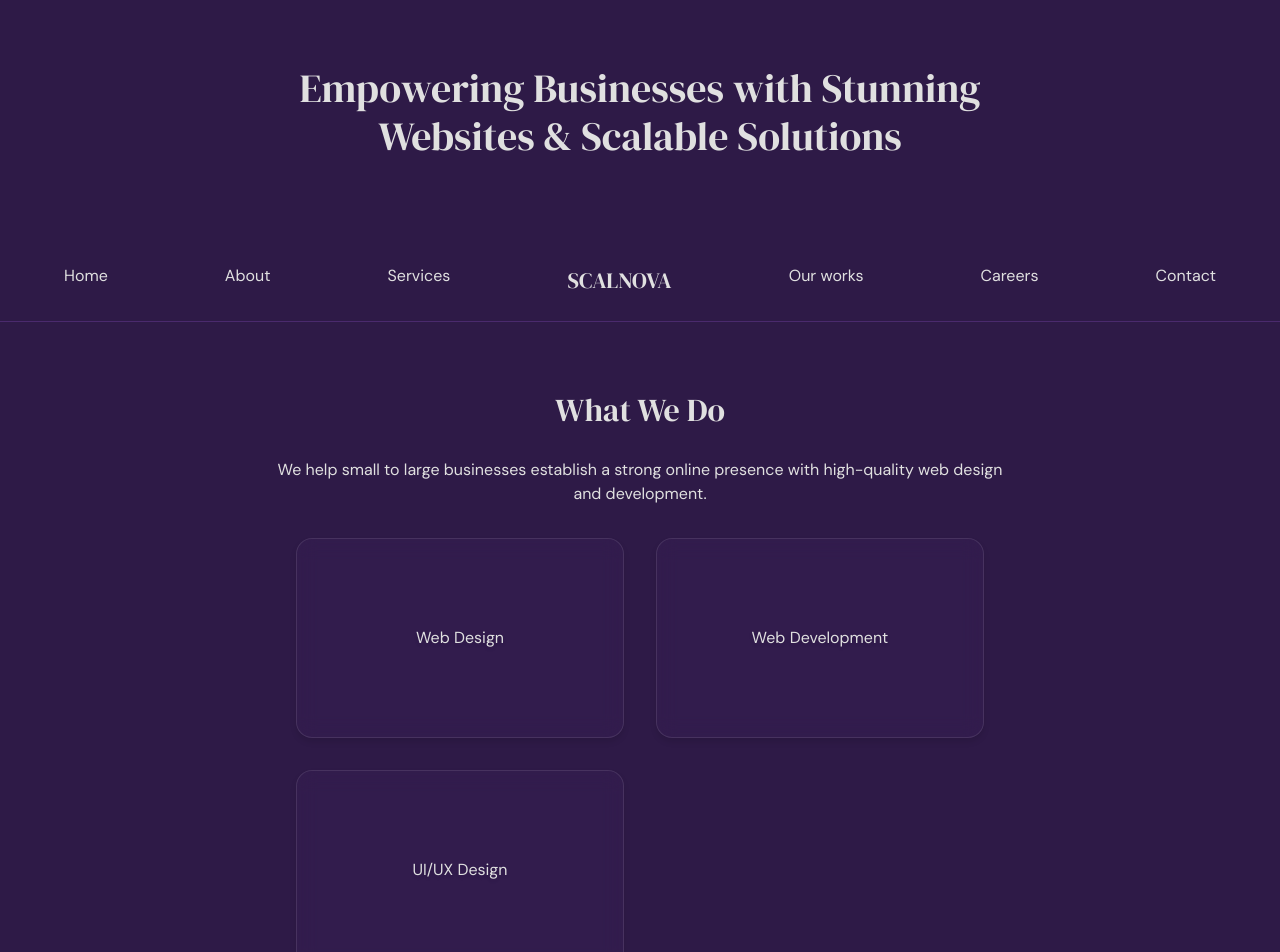
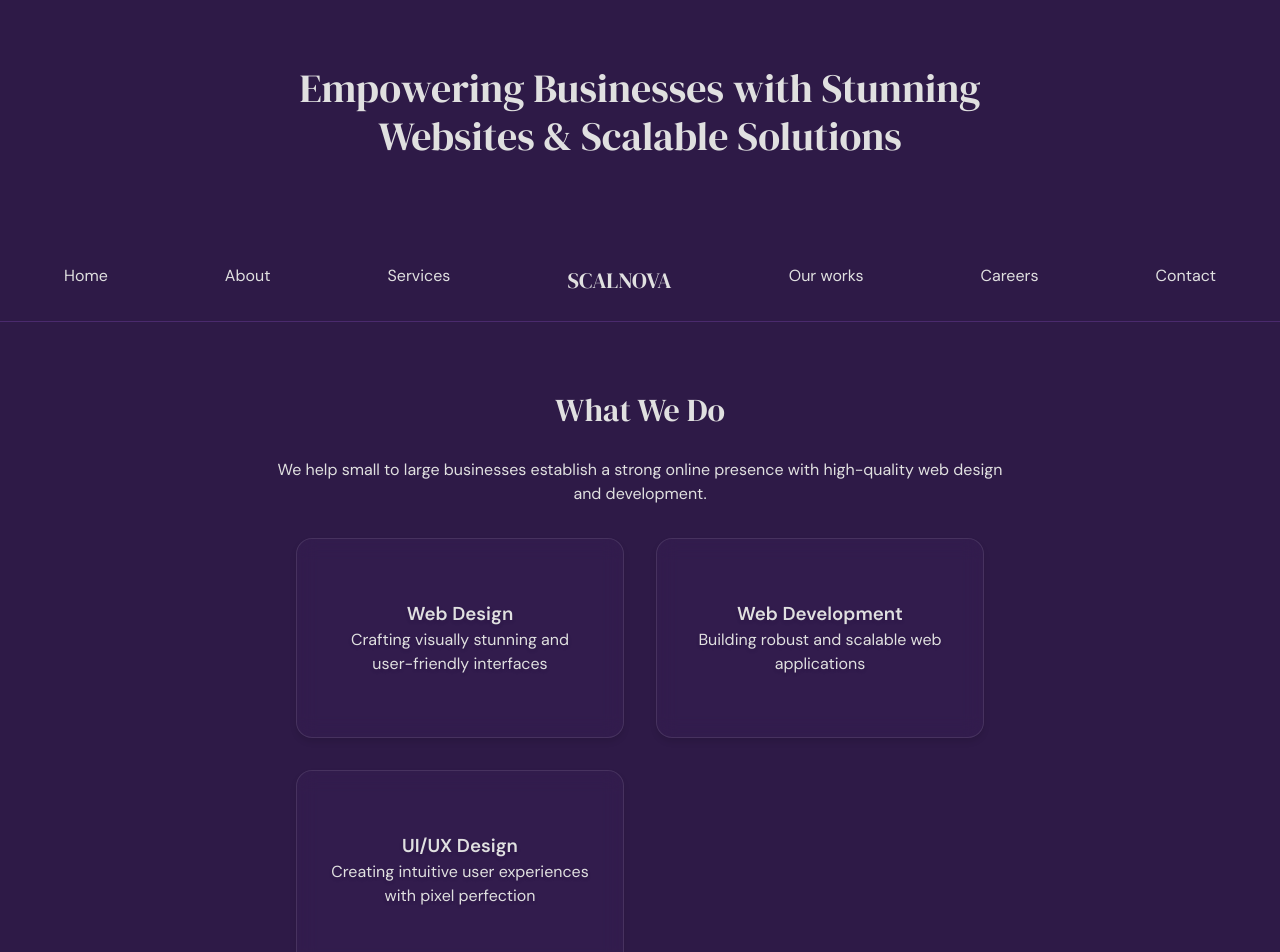
Before and after one commit to sayful-hassan/Scalnova, a React (Vite) app in the folder scalnova/: page / in a window 1280 px wide. Shown: the top 952 px of the page. Built offline with nearby package versions, Linux system fonts and the light colour scheme.

Commit message:
Added description for the card

```diff
--- a/scalnova/src/components/WhatWeDo/WhatWeDo.css
+++ b/scalnova/src/components/WhatWeDo/WhatWeDo.css
@@ -41,3 +41,10 @@
     transform: translateY(-5px);
     box-shadow: 0 8px 12px rgba(0, 0, 0, 0.2);
   }
+
+  @media (max-width: 768px) {
+    .what-we-do li {
+      min-height: auto;
+      padding: 1.5rem;
+    }
+  }
--- a/scalnova/src/components/WhatWeDo/WhatWeDo.jsx
+++ b/scalnova/src/components/WhatWeDo/WhatWeDo.jsx
@@ -6,9 +6,18 @@ export default function WhatWeDo() {
         <p>We help small to large businesses establish a strong online presence with high-quality web design and development.</p>
 
         <ul>
-          <li>Web Design</li>
-          <li>Web Development</li>
-          <li>UI/UX Design</li>
+          <li>
+           <h3>Web Design</h3>
+           <p>Crafting visually stunning and user-friendly interfaces</p>
+          </li>
+          <li>
+            <h3> Web Development</h3>
+            <p>Building robust and scalable web applications</p>
+          </li>
+          <li>
+            <h3>UI/UX Design</h3>
+            <p>Creating intuitive user experiences with pixel perfection</p>
+          </li>
         </ul>
       </section>
     )
```
